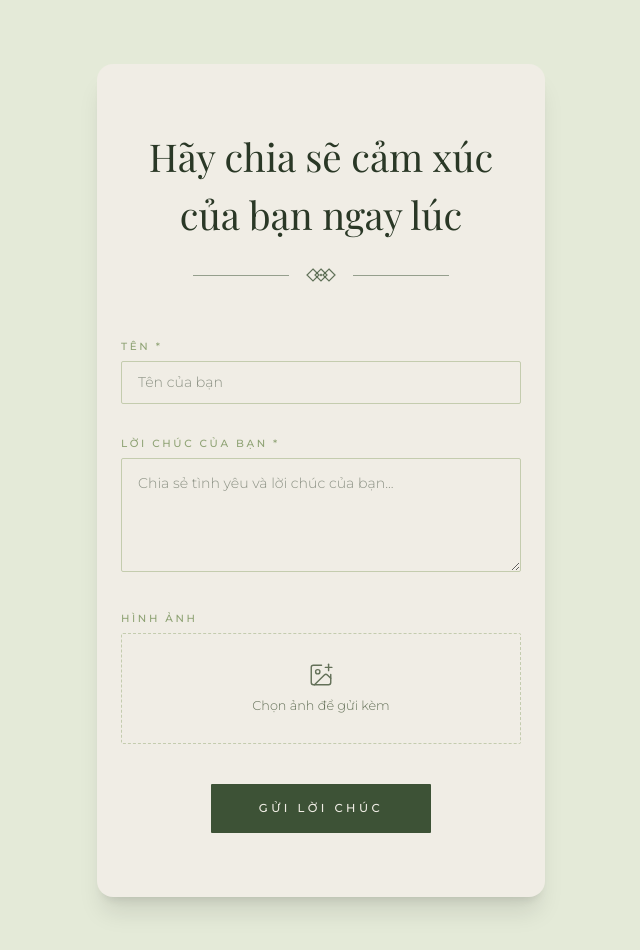
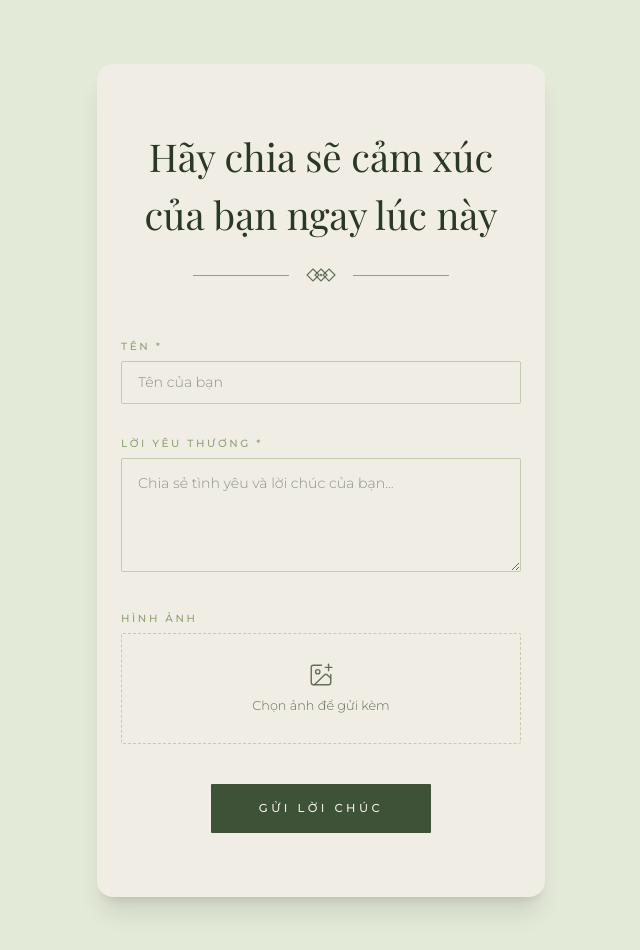
Before and after one commit to hieubm1707/wedding_web, a React (Vite) app: page / in a window 1280 px wide. Shown: the top 950 px of the page, without its empty margins (319-959 px from the left). Built offline with nearby package versions, Linux system fonts and the light colour scheme; no server answers; a web font is replaced by a local one.

Commit message:
fix: correct text in RSVPSection component for clarity

```diff
--- a/src/app/components/RSVPSection.tsx
+++ b/src/app/components/RSVPSection.tsx
@@ -161,7 +161,7 @@ export function RSVPSection({ wishes }: RSVPSectionProps) {
           className="text-center mb-14"
         >
           <h2 className="playfair-font" style={{ color: palette.text, fontSize: "clamp(2rem, 3vw, 2.5rem)", fontWeight: 400 }}>
-            Hãy chia sẽ cảm xúc của bạn ngay lúc
+            Hãy chia sẽ cảm xúc của bạn ngay lúc này
           </h2>
           <div className="flex items-center justify-center gap-4 mt-6">
             <div className="h-px w-16 md:w-24" style={{ background: palette.primary, opacity: 0.5 }} />
@@ -195,7 +195,7 @@ export function RSVPSection({ wishes }: RSVPSectionProps) {
                   onBlur={(e) => (e.target.style.borderColor = palette.border)} />
               </div>
               <div>
-                <label style={labelStyle}>{t.rsvp.message}</label>
+                <label style={labelStyle}>Lời yêu thương *</label>
                 <textarea name="message" placeholder={t.rsvp.messagePlaceholder} required rows={4} value={form.message} onChange={handleChange}
                   style={{ ...inputStyle, border: `1px solid ${palette.border}`, borderRadius: "2px", padding: "14px 16px", resize: "vertical", minHeight: "110px" }}
                   onFocus={(e) => (e.target.style.borderColor = palette.primary)}
```
